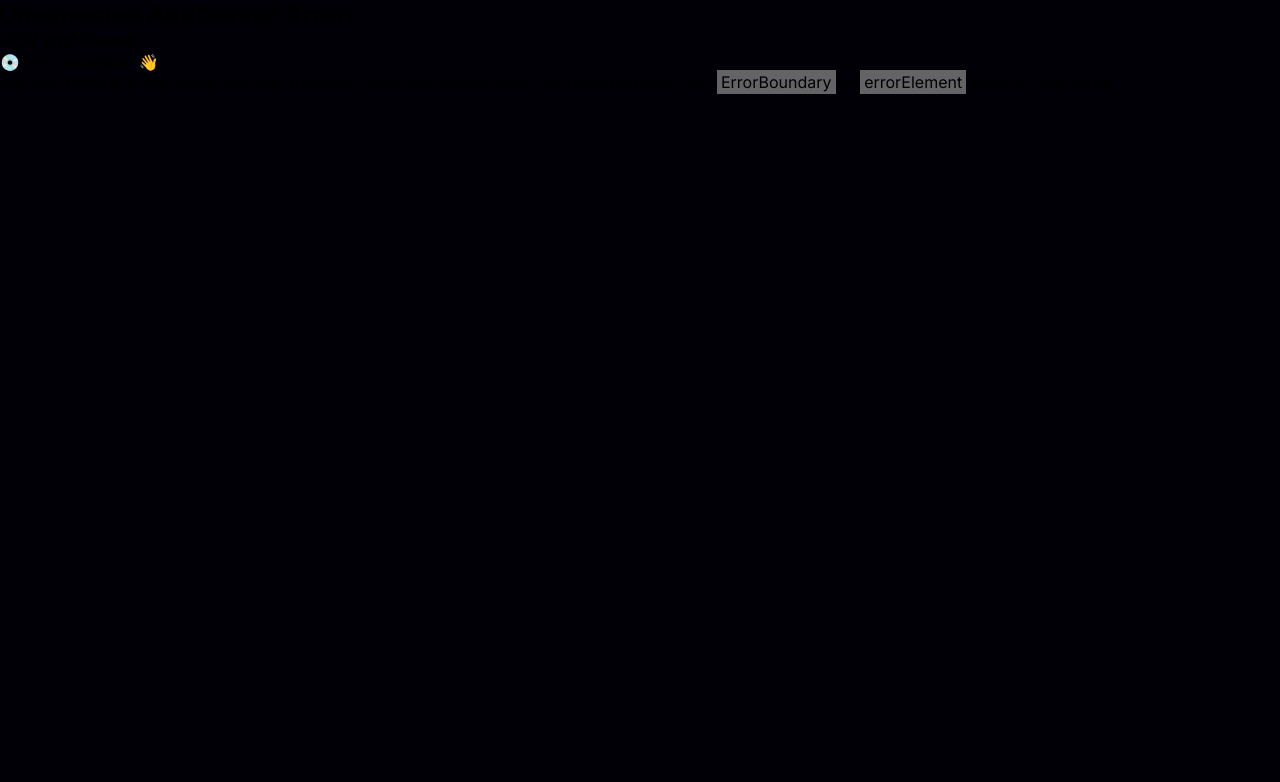
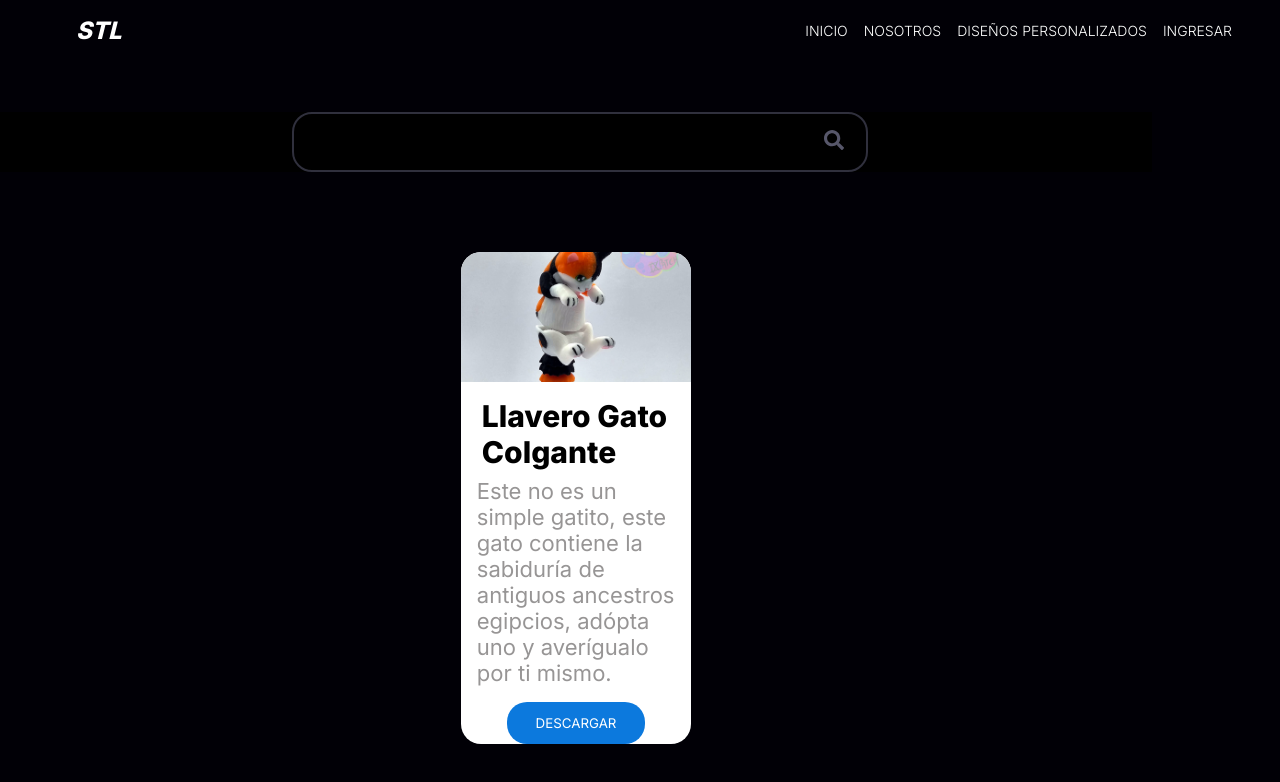
Before and after one commit to Franco-Calvo/savystl, a React (Create React App) app: page /explorer in a window 1280 px wide. Before the commit this address had no page. Shown: the top 782 px of the page. Built offline with nearby package versions, Linux system fonts and the light colour scheme.

Commit message:
Card y Search Bar

```diff
--- a/package.json
+++ b/package.json
@@ -10,7 +10,7 @@
     "axios": "^1.4.0",
     "react": "^18.2.0",
     "react-dom": "^18.2.0",
-    "react-icons": "^4.9.0",
+    "react-icons": "^4.10.1",
     "react-redux": "^8.0.5",
     "react-router-dom": "^6.14.1",
     "react-scripts": "5.0.1",
--- /dev/null
+++ b/src/Components/Card/Card.css
@@ -0,0 +1,71 @@
+.card-container {
+  width: 20%;
+  min-height: 470px;
+  display: flex;
+  flex-direction: column;
+  align-items: center;
+  border-radius: 20px;
+  -webkit-border-radius: 20px;
+  -moz-border-radius: 20px;
+  -ms-border-radius: 20px;
+  -o-border-radius: 20px;
+  background-color: white;
+}
+
+.card-img {
+  display: flex;
+  width: 100%;
+}
+
+.card-picture {
+  width: 100%;
+  border-radius: 20px 20px 0px 0px;
+  -webkit-border-radius: 20px 20px 0px 0px;
+  -moz-border-radius: 20px 20px 0px 0px;
+  -ms-border-radius: 20px 20px 0px 0px;
+  -o-border-radius: 20px 20px 0px 0px;
+  object-fit: cover;
+}
+
+.card-body {
+  display: flex;
+  flex-direction: column;
+  padding: 1rem;
+  gap: 0.5rem;
+}
+
+.card-body h2 {
+  font-size: 30px;
+  font-weight: 800;
+  padding-left: 5px;
+}
+
+.card-body p {
+  font-size: 22px;
+  color: rgb(151, 149, 149);
+}
+
+.card-button {
+  display: flex;
+  height: 20%;
+  width: 60%;
+  justify-content: center;
+  align-items: center;
+}
+
+.card-button button {
+  display: flex;
+  justify-content: center;
+  align-items: center;
+  width: 12rem;
+  padding: 0.8rem;
+  border-radius: 20px;
+  -webkit-border-radius: 20px;
+  -moz-border-radius: 20px;
+  -ms-border-radius: 20px;
+  -o-border-radius: 20px;
+  border: 0;
+  background-color: #0c79dd;
+  color: white;
+  cursor: pointer;
+}
--- /dev/null
+++ b/src/Components/Card/Card.jsx
@@ -0,0 +1,25 @@
+import React from "react";
+import "./Card.css";
+import productImage from "../Images/product-image.png";
+
+export default function Card() {
+  return (
+    <div className="card-container">
+      <div className="card-img">
+        <img src={productImage} alt="Producto" className="card-picture" />
+      </div>
+
+      <div className="card-body">
+        <h2>Llavero Gato Colgante </h2>
+        <p>
+          Este no es un simple gatito, este gato contiene la sabiduría de
+          antiguos ancestros egipcios, adópta uno y averígualo por ti mismo.
+        </p>
+      </div>
+
+      <div className="card-button">
+        <button>DESCARGAR</button>
+      </div>
+    </div>
+  );
+}
--- a/src/Components/OurHome/OurHome.jsx
+++ b/src/Components/OurHome/OurHome.jsx
@@ -1,5 +1,6 @@
 import React from "react";
 import "./OurHome.css";
+
 
 export default function OurHome() {
   return (
--- /dev/null
+++ b/src/Components/SearchBar/SearchBar.css
@@ -0,0 +1,37 @@
+.search-bar {
+  display: flex;
+  width: 100%;
+  background-color: black;
+  height: 10%;
+  justify-content: center;
+  align-items: center;
+}
+
+.search-bar input {
+  width: 50%;
+  height: 50%;
+  border-radius: 20px;
+  -webkit-border-radius: 20px;
+  -moz-border-radius: 20px;
+  -ms-border-radius: 20px;
+  -o-border-radius: 20px;
+  border: 2px solid #30303d;
+  padding: 1rem;
+  background-color: transparent;
+  color: #57576a;
+  font-size: 20px;
+}
+
+.search-bar button {
+  margin-left: -60px;
+  padding: 8px 16px;
+  font-size: 20px;
+  cursor: pointer;
+  background-color: transparent;
+  border: none;
+  color: #57576a;
+}
+
+.search-icon {
+  color: #57576a;
+}
--- /dev/null
+++ b/src/Components/SearchBar/SearchBar.jsx
@@ -0,0 +1,16 @@
+import React from "react";
+import "./SearchBar.css";
+import { Link as Anchor } from "react-router-dom";
+import { FaSearch } from "react-icons/fa";
+
+export default function SearchBar() {
+  return (
+    <div class="search-bar">
+      <input type="text" />
+
+      <button>
+        <FaSearch className="search-icon" />
+      </button>
+    </div>
+  );
+}
--- /dev/null
+++ b/src/Pages/Explorer/Explorer.css
@@ -0,0 +1,9 @@
+.container {
+  margin-top: 7rem;
+  display: flex;
+  flex-direction: column;
+  justify-content: center;
+  align-items: center;
+  width: 90%;
+  gap: 5rem;
+}
--- /dev/null
+++ b/src/Pages/Explorer/Explorer.jsx
@@ -0,0 +1,13 @@
+import React from "react";
+import Card from "../../Components/Card/Card";
+import Searchbar from "../../Components/SearchBar/SearchBar";
+import "./Explorer.css";
+
+export default function Explorer() {
+  return (
+    <div className="container">
+      <Searchbar />
+      <Card />
+    </div>
+  );
+}
--- a/src/Pages/Files/Files.jsx
+++ b/src/Pages/Files/Files.jsx
@@ -1,84 +1,22 @@
-import React, { useRef } from "react";
-import "./Files.css";
-import { RiUploadCloud2Line } from "react-icons/ri";
-import axios from "axios";
-import { Toaster, toast } from "sonner";
+import React from "react";
 
 export default function Files() {
-  const fileInputRef = useRef(null);
-  const imageInputRef = useRef(null);
+  return (
+    <div className="container-files">
+      <div className="card">
+        <div className="check-card">
+          <input type="checkbox" name="" value="" />
+        </div>
+        <div className="img-card"></div>
+        <div className="contenid-card">
+          <span>Caracol</span>
+          <span>Caracol</span>
+          <span>Caracol</span>
+          <span>Caracol</span>
 
-  const url = "http://localhost:8000/upload";
-
-  async function handleUpload() {
-    const file = fileInputRef.current.files[0];
-    const name = imageInputRef.current.files[0];
-    const formData = new FormData();
-    formData.append("file", file);
-    formData.append("name", name); // Agrega los datos adicionales necesarios
-
-    try {
-      const res = await axios.post(url, formData, {
-        headers: {
-          "Content-Type": "multipart/form-data",
-        },
-      });
-      toast.success(res.data.message);
-    } catch (error) {
-      toast.error(error.message);
-    }
-  }
-
-  function handleClick() {
-    fileInputRef.current.click();
-  }
-
-  return (
-    <div className="containerFiles">
-      <Toaster position="top-right" />
-      <div className="dashedContainer" onClick={handleClick}>
-        <RiUploadCloud2Line className="iconUpload" />
-        <p>Selecciona un archivo de tu dispositivo</p>
-        <span>max. 10MB</span>
-        <input
-          type="file"
-          name="file"
-          ref={fileInputRef}
-          style={{ display: "none" }}
-        />
+          <button>Guardar cambios</button>
+        </div>
       </div>
-
-      <div className="dashedContainer" onClick={handleClick}>
-        <RiUploadCloud2Line className="iconUpload" />
-        <p>Selecciona una imagen de tu dispositivo</p>
-        <span>max. 10MB</span>
-        <input
-          type="file"
-          name="image"
-          ref={imageInputRef}
-          style={{ display: "none" }}
-        />
-      </div>
-      <span>
-        <label htmlFor="">Nombre</label>
-        <input type="text" placeholder="Nombre" />
-      </span>
-      <span>
-        <label htmlFor="">Nombre</label>
-        <input type="text" placeholder="Nombre" />
-      </span>
-      <span>
-        <label htmlFor="">Nombre</label>
-        <input type="text" placeholder="Nombre" />
-      </span>
-      <span>
-        <label htmlFor="">Nombre</label>
-        <input type="text" placeholder="Nombre" />
-      </span>
-      <input type="file" ref={fileInputRef} style={{ display: "none" }} />
-      <button className="buttonSubmit" onClick={handleUpload}>
-        Subir
-      </button>
     </div>
   );
 }
--- a/src/Pages/Index.js
+++ b/src/Pages/Index.js
@@ -5,6 +5,7 @@ import Register from "./Register/Register";
 import Login from "./Login/Login";
 import Files from "./Files/Files";
 import Subscriptions from "./Subscriptions/Subscriptions";
+import Explorer from "./Explorer/Explorer";
 
 export const router = createBrowserRouter([
   {
@@ -16,6 +17,7 @@ export const router = createBrowserRouter([
       { path: "/login", element: <Login /> },
       { path: "/uploadfile", element: <Files /> },
       { path: "/subscription", element: <Subscriptions /> },
+      { path: "/explorer", element: <Explorer /> },
     ],
   },
 ]);
```
Also changed, not shown: src/Components/Images/product-image.png (added), 1 other file (tests, documents, lock files or other folders).
